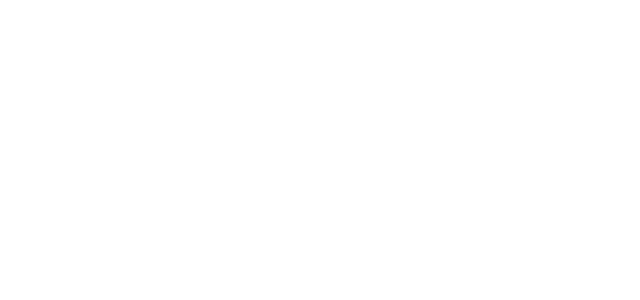
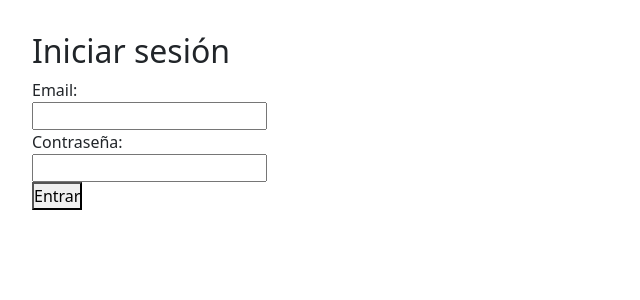
Before and after one commit to Tiburones-SwEng2/Application-front, a React (Vite) app: page /login in a window 1280 px wide. Before the commit this address had no page. Shown: the top 300 px of the page, without its empty margins (0-640 px from the left). Built offline with nearby package versions, Linux system fonts and the light colour scheme.

Commit message:
Funciona incluidas las notificaciones. Aun sin conectar con nuevo login front

```diff
--- a/src/App.jsx
+++ b/src/App.jsx
@@ -6,6 +6,7 @@ import DonationPage from './components/DonationPage'
 import ProductList from './components/ProductList'
 //import 'bootstrap/dist/css/bootstrap.min.css';
 import { Routes, Route } from 'react-router-dom'
+import LoginPage from './components/LoginPage'
 
 
 
@@ -15,6 +16,7 @@ function App() {
     <Routes>
       <Route path="/" element={<DonationPage />} />
       <Route path="/donaciones" element={<ProductList />} />
+      <Route path="login" element={<LoginPage />}/>
     </Routes>
   )
 }
--- a/src/components/ProductList.jsx
+++ b/src/components/ProductList.jsx
@@ -41,18 +41,28 @@ function ProductList() {
     }
   }, []);
 
-  const fetchProducts = () => {
+  const fetchProducts = async () => {
     setLoading(true);
-    fetch('http://localhost:5001/filteredDonations')
-      .then((response) => response.json())
-      .then((data) => {
-        setProducts(data);
-        setLoading(false);
-      })
-      .catch((error) => {
-        console.error('Error al cargar productos:', error);
-        setLoading(false);
+    try {
+      const token = localStorage.getItem('token');
+      console.log(token);
+      const response = await fetch('http://localhost:5001/filteredDonations', {
+        headers: {
+          'Authorization': `Bearer ${token}`
+        }
       });
+
+      if (!response.ok) {
+        throw new Error('Error al cargar productos');
+      }
+
+      const data = await response.json();
+      setProducts(data);
+    } catch (error) {
+      console.error('Error al cargar productos:', error);
+    } finally {
+      setLoading(false);
+    }
   };
 
   function extractFilename(path) {
@@ -67,7 +77,7 @@ function ProductList() {
     const token = localStorage.getItem('token');
     if (!token) {
       alert('Por favor inicia sesión para añadir al carrito');
-      navigate('/login'); // Redirigir a login si no está autenticado
+      navigate('/login');
       return;
     }
     addToCart(product);
@@ -185,8 +195,8 @@ function ProductList() {
 
             <div className="pl-product-panel">
               <div className="pl-product-grid">
-                {filteredProducts.map((product) => (
-                  <div className="pl-product-card" key={product.id}>
+  {filteredProducts.map((product) => (
+    <div className="pl-product-card" key={product._id || product.id || Math.random().toString(36).substr(2, 9)}>
                     <img
                       src={
                         extractFilename(product.image_url)
@@ -205,7 +215,7 @@ function ProductList() {
                     <button
                       onClick={() => handleAddToCart(product)}
                       className="add-to-cart-btn"
-                      disabled={!product.available} // Deshabilitar si no está disponible
+                      disabled={!product.available}
                     >
                       <FaShoppingCart />
                       {product.available ? 'Añadir' : 'No disponible'}
--- /dev/null
+++ b/src/components/loginPage.jsx
@@ -0,0 +1,96 @@
+import { useState, useEffect } from 'react';
+import { useNavigate } from 'react-router-dom';
+
+function LoginPage() {
+  const [email, setEmail] = useState('');
+  const [password, setPassword] = useState('');
+  const [error, setError] = useState('');
+  const navigate = useNavigate();
+
+  // Para saber si el usuario ya inició sesión
+  const [isLoggedIn, setIsLoggedIn] = useState(false);
+
+  useEffect(() => {
+    const token = localStorage.getItem('token');
+    if (token) {
+      setIsLoggedIn(true);
+    }
+  }, []);
+
+  const handleLogin = async (e) => {
+    e.preventDefault();
+
+    try {
+      const res = await fetch('http://localhost:5002/login', {
+        method: 'POST',
+        headers: { 'Content-Type': 'application/json' },
+        body: JSON.stringify({ email, password, role: 'admin' })
+      });
+
+      const data = await res.json();
+
+      if (res.ok) {
+        localStorage.setItem('token', data.access_token);
+        localStorage.setItem('user_email', data.email);
+        localStorage.setItem('user_name', data.name);
+        localStorage.setItem('user_admin', data.admin);
+        navigate('/');
+      } else {
+        setError(data.message || 'Error al iniciar sesión');
+      }
+    } catch (err) {
+      setError('Error de red o del servidor');
+      console.error(err);
+    }
+  };
+
+  const handleLogout = () => {
+    localStorage.removeItem('token');
+    localStorage.removeItem('user_email');
+    localStorage.removeItem('user_name');
+    localStorage.removeItem('user_admin');
+    setIsLoggedIn(false);
+    setError('');
+    navigate('/');
+  };
+
+  return (
+    <div style={{ padding: '2rem' }}>
+      {isLoggedIn ? (
+        <>
+          <h2>Ya estás autenticado</h2>
+          <p>¿Deseas cerrar sesión?</p>
+          <button onClick={handleLogout}>Cerrar sesión</button>
+        </>
+      ) : (
+        <>
+          <h2>Iniciar sesión</h2>
+          <form onSubmit={handleLogin}>
+            <div>
+              <label>Email:</label><br />
+              <input
+                type="email"
+                value={email}
+                onChange={(e) => setEmail(e.target.value)}
+                required
+              />
+            </div>
+            <div>
+              <label>Contraseña:</label><br />
+              <input
+                type="password"
+                value={password}
+                onChange={(e) => setPassword(e.target.value)}
+                required
+              />
+            </div>
+            <button type="submit">Entrar</button>
+          </form>
+          {error && <p style={{ color: 'red' }}>{error}</p>}
+        </>
+      )}
+    </div>
+  );
+}
+
+export default LoginPage;
--- a/src/components/useCart.jsx
+++ b/src/components/useCart.jsx
@@ -65,6 +65,22 @@ const useCart = () => {
     }
   };
 
+  // Refrescar el carrito después de reclamar
+const refreshCart = async () => {
+  const res = await fetch('/api/cart');
+  const data = await res.json();
+  setCartItems(data.items.filter(item => item.status === 'pending')); // Filtrar solo pendientes
+};
+
+const handleClaim = async (itemId) => {
+  try {
+    await claimItem(itemId); // Tu función existente
+    await refreshCart(); // Actualizar el estado del frontend
+    showToast("Item claimed successfully!");
+  } catch (error) {
+    showToast(error.message, "error");
+  }
+};
   const claimCartItems = async () => {
     try {
       // Reclamar cada item individualmente
```
